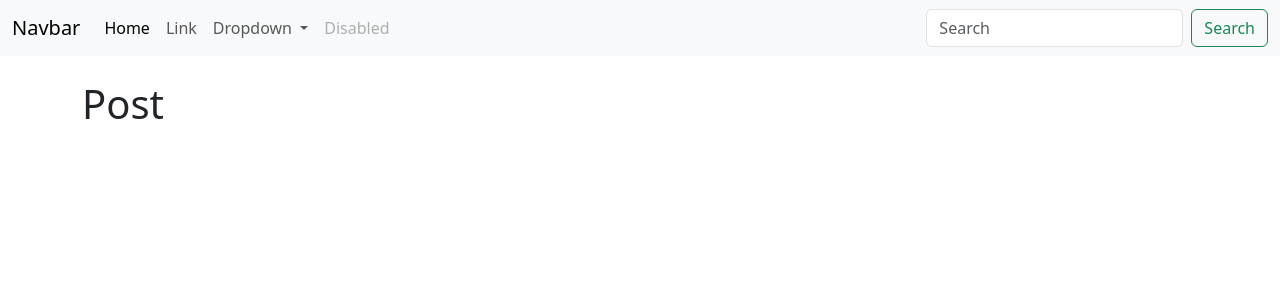
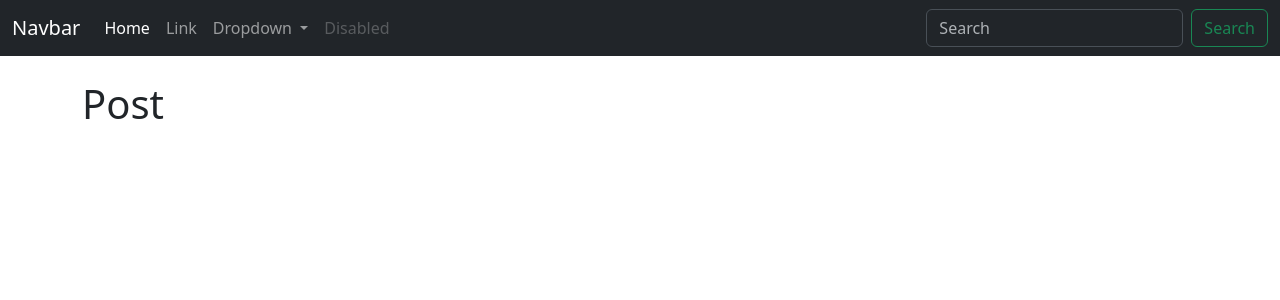
Before and after one commit to funkybeppe/winter-moments, a Django app: page / in a window 1280 px wide. Shown: the top 300 px of the page. Run offline with Django 3.2, Linux system fonts and the light colour scheme; data that the repository does not hold is empty.

Commit message:
add navbar dark color background

```diff
--- a/templates/base.html
+++ b/templates/base.html
@@ -7,7 +7,7 @@
     <link href="https://cdn.jsdelivr.net/npm/bootstrap@5.3.0-alpha1/dist/css/bootstrap.min.css" rel="stylesheet" integrity="sha384-GLhlTQ8iRABdZLl6O3oVMWSktQOp6b7In1Zl3/Jr59b6EGGoI1aFkw7cmDA6j6gD" crossorigin="anonymous">
   </head>
   <body>
-    <nav class="navbar navbar-expand-lg bg-body-tertiary">
+    <nav class="navbar navbar-expand-lg bg-dark" data-bs-theme="dark">
         <div class="container-fluid">
           <a class="navbar-brand" href="#">Navbar</a>
           <button class="navbar-toggler" type="button" data-bs-toggle="collapse" data-bs-target="#navbarSupportedContent" aria-controls="navbarSupportedContent" aria-expanded="false" aria-label="Toggle navigation">
```
